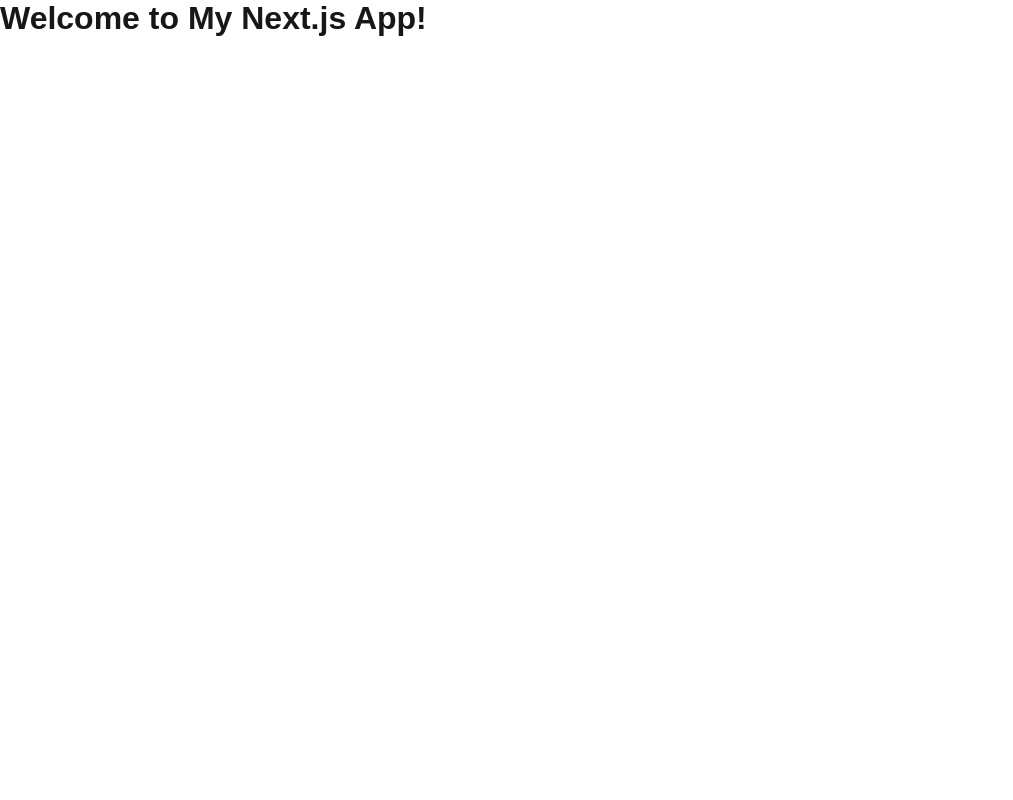
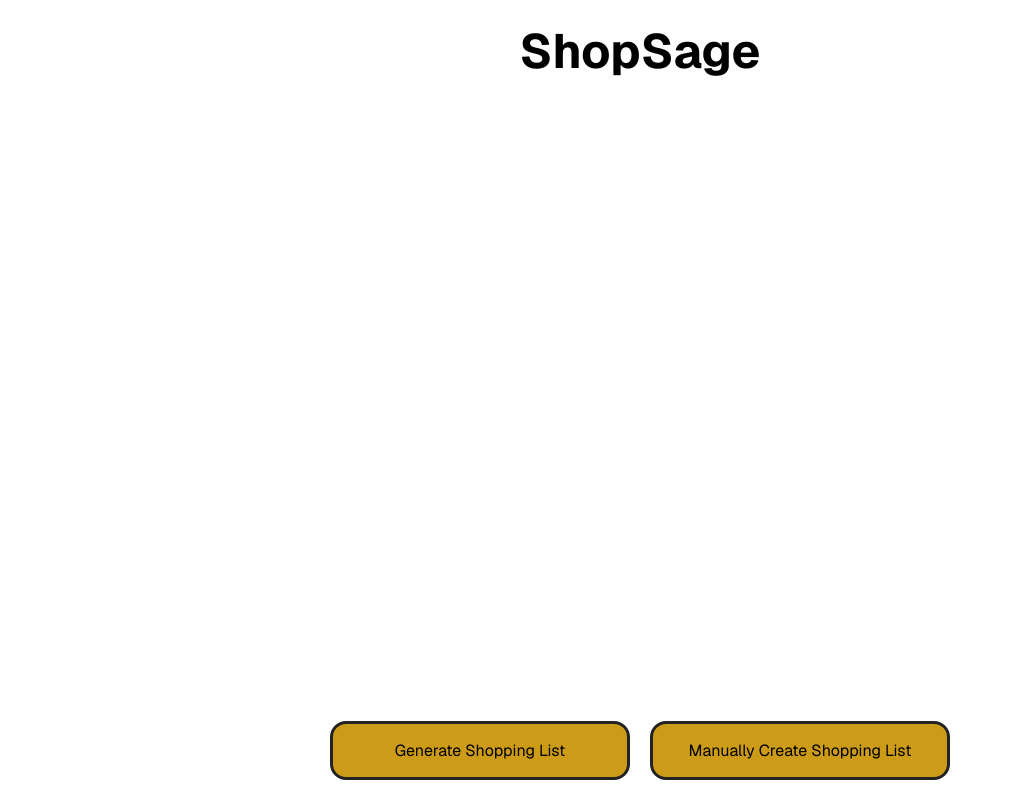
Before and after one commit to fu351/ShopSage-seniordesignproject, a Next.js app in the folder apps/frontend/: page / in a window 1280 px wide. Shown: the whole page, without its empty margins (0-1013 px from the left). Built offline with nearby package versions, Linux system fonts and the light colour scheme.

Commit message:
front-end beginning work

```diff
--- a/apps/frontend/app/globals.css
+++ b/apps/frontend/app/globals.css
@@ -2,13 +2,14 @@
     --background: #ffffff;
     --foreground: #171717;
   }
-
+  /*
   @media (prefers-color-scheme: dark) {
     :root {
       --background: #0a0a0a;
       --foreground: #ededed;
     }
   }
+  */
 
   html,
   body {
@@ -34,9 +35,50 @@
     color: inherit;
     text-decoration: none;
   }
-
+  /*
   @media (prefers-color-scheme: dark) {
     html {
       color-scheme: dark;
     }
   }
+  */
+
+  .page-container {
+    height: 100vh;
+    display: flex;
+    flex-direction: column;
+    justify-content: space-between;
+    align-items: center;
+    margin: 0;
+  }
+
+  .title {
+    font-size: 48px;
+    font-weight: bold;
+    margin-top: 20px;
+    color: rgb(0, 0, 0);
+  }
+
+  .button-container {
+    display: flex;
+    justify-content: center;
+    gap: 20px;
+    margin-bottom: 20px;
+  }
+
+  .button {
+    padding: 16px 24px;
+    background-color: #cc9c19;
+    color: rgb(0, 0, 0);
+    border-radius: 16px;
+    border-width: 3px;
+    border-color: rgb(35, 35, 35);
+    border-style: solid;
+    font-size: 1rem;
+    width: 300px;
+  }
+
+  .button:hover {
+    background-color: #977312;
+    cursor: pointer;
+  }
--- a/apps/frontend/app/page.js
+++ b/apps/frontend/app/page.js
@@ -1,5 +1,37 @@
+"use client"; // This makes the component interactive
 
+export default function Home() {
+  const handleGenerateList = () => {
+    console.log("Generating shopping list...");
+    // Add logic here for generating the shopping list
+  };
 
-export default function Page() {
-  return <h1>Welcome to My Next.js App!</h1>;
+  return (
+    <div className="page-container">
+      <div
+        className="title"
+        style={{fontFamily: "var(--font-geist-sans)"}}
+      >
+        ShopSage
+      </div>
+
+      <div className="button-container">
+        <button
+          onClick={handleGenerateList}
+          className="button"
+          style={{fontFamily: "var(--font-geist-sans)"}}
+        >
+          Generate Shopping List
+        </button>
+
+        <button
+          onClick={handleGenerateList}
+          className="button"
+          style={{fontFamily: "var(--font-geist-sans)"}}
+        >
+          Manually Create Shopping List
+        </button>
+      </div>
+    </div>
+  );
 }
```
